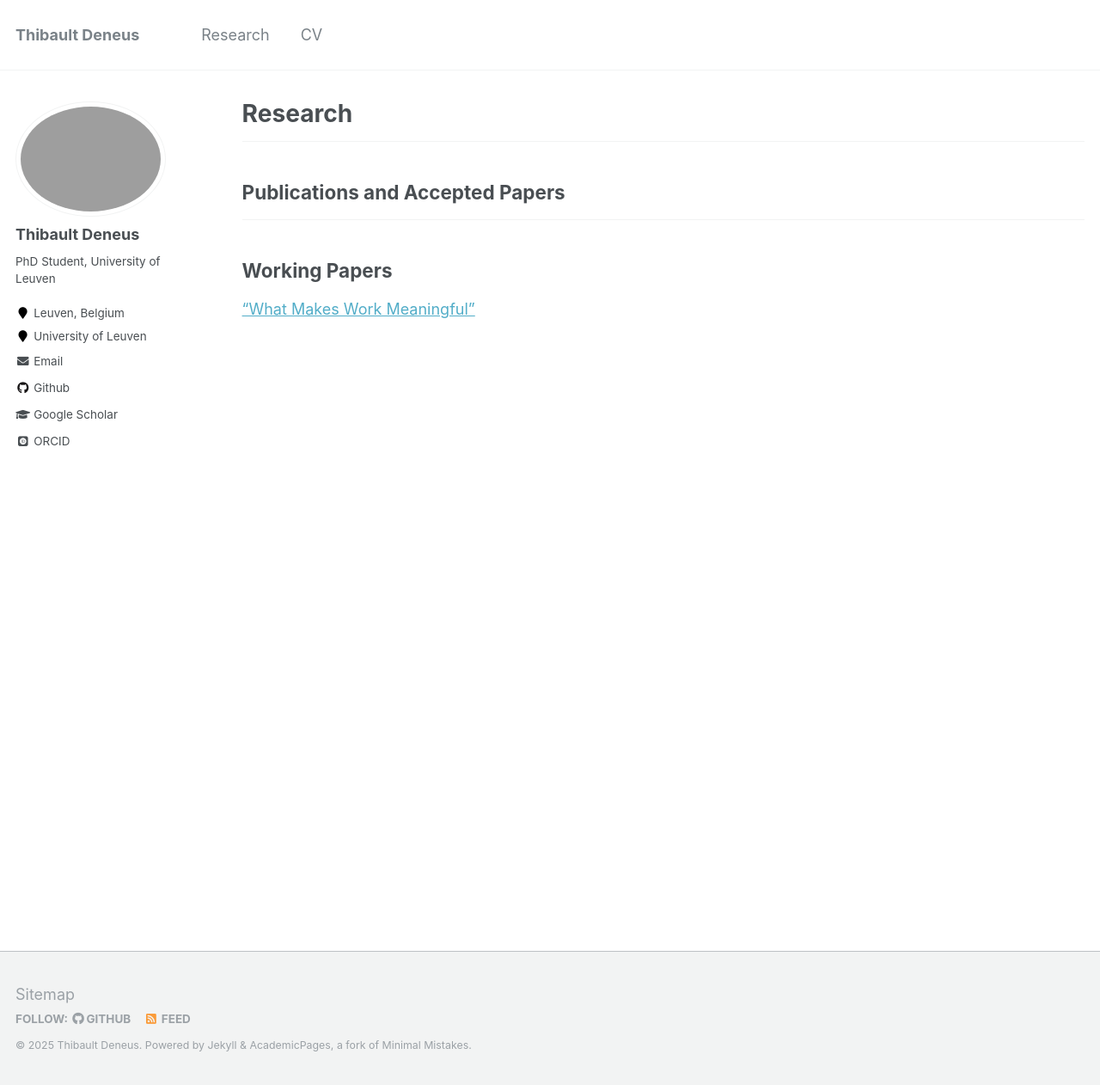
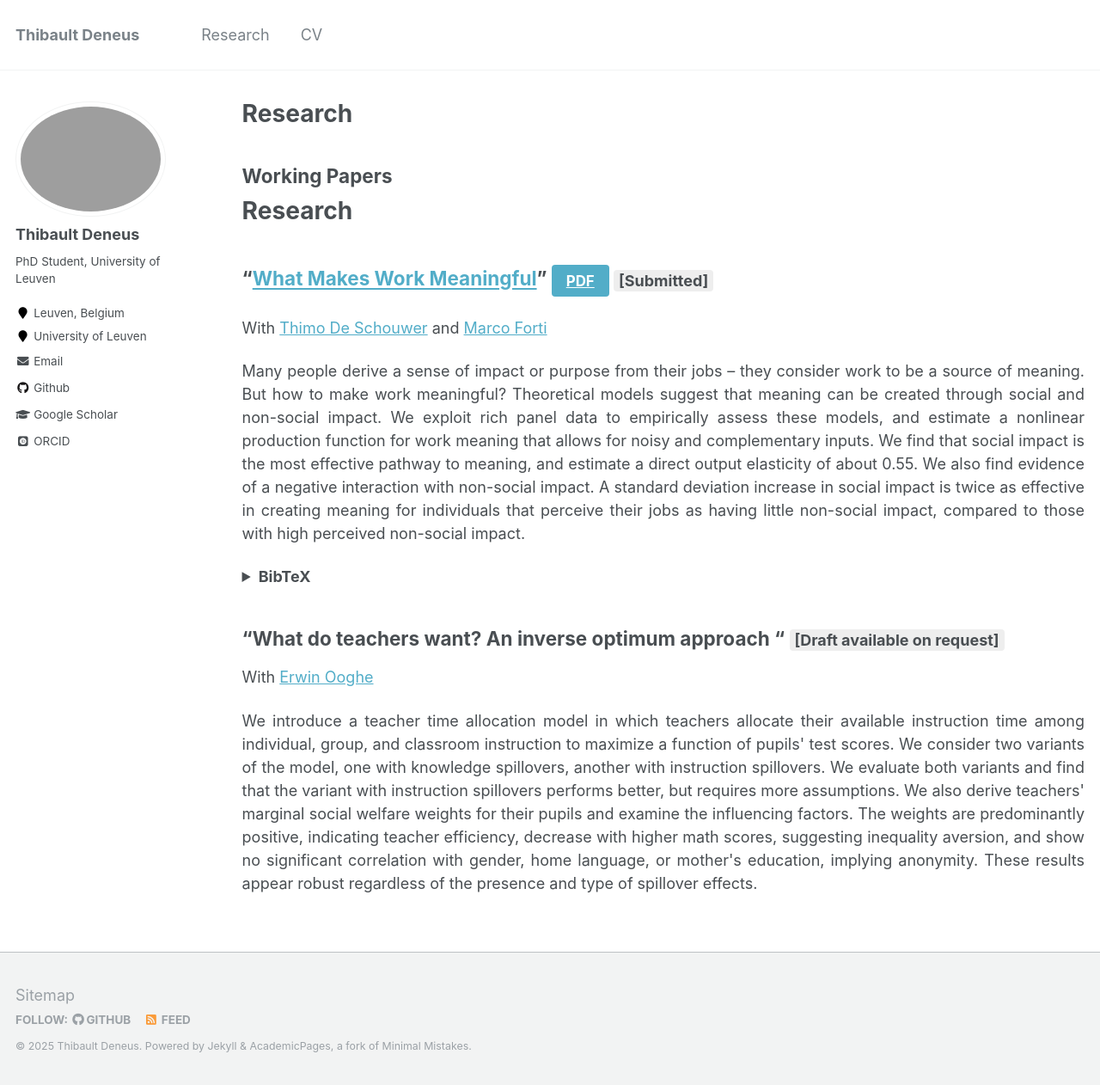
Before and after one commit to ThibaultDeneus/thibaultdeneus.github.io, a Jekyll site: the page built from _pages/research.md, in a window 1280 px wide and 1262 px high. Shown: the whole window at 86% size. Built offline with Jekyll 4.4.1, drawn with Linux system fonts in a browser that asks for light colours; some web fonts are replaced.

Commit message:
Changed formatting

```diff
--- a/_pages/research.md
+++ b/_pages/research.md
@@ -7,15 +7,38 @@
   - /research
 ---
 
-<hr>
 
-## Publications and Accepted Papers
-
-
-<hr>
 
 ## Working Papers
 
 
+#  Research
 
-["What Makes Work Meaningful"](/files/Workmeaning.pdf)
+## "[What Makes Work Meaningful](/files/MeaningProduction.pdf)" <a href="/files/MeaningProduction.pdf" class="btn btn--info">PDF</a> <span style="background:#eee;border-radius:4px;padding:2px 6px;font-size:0.8em;">[Submitted]</span>
+
+With <a href="https://thimodeschouwer.github.io/">Thimo De Schouwer</a> and <a href="https://www.econ.uni-bonn.de/en/department/doctoral-students/marco-forti">Marco Forti</a>
+
+
+  <div style="text-align: justify;">
+  <p>Many people derive a sense of impact or purpose from their jobs – they consider work to be a source of meaning. But how to make work meaningful? Theoretical models suggest that meaning can be created through social and non-social impact. We exploit rich panel data to empirically assess these models, and estimate a nonlinear production function for work meaning that allows for noisy and complementary inputs. We find that social impact is the most effective pathway to meaning, and estimate a direct output elasticity of about 0.55. We also find evidence of a negative interaction with non-social impact. A standard deviation increase in social impact is twice as effective in creating meaning for individuals that perceive their jobs as having little non-social impact, compared to those with high perceived non-social impact.</p></div>
+
+<details>
+  <summary><strong>BibTeX</strong></summary>
+
+<pre><code class="language-bibtex">
+@article{deschouwer2024howto,
+  title   = {How to Make Work Meaningful?},
+  author  = {De Schouwer, Thimo and Deneus, Thibault and Forti, Marco},
+  year    = {2024},
+  note    = {Working Paper}
+}
+</code></pre>
+
+</details>
+
+## "What do teachers want? An inverse optimum approach "  <span style="background:#eee;border-radius:4px;padding:2px 6px;font-size:0.8em;">[Draft available on request]</span>
+
+With <a href="https://sites.google.com/view/erwinooghe/home">Erwin Ooghe</a>
+
+<div style="text-align: justify;">
+<p>We introduce a teacher time allocation model in which teachers allocate their available instruction time among individual, group, and classroom instruction to maximize a function of pupils' test scores. We consider two variants of the model, one with knowledge spillovers, another with instruction spillovers. We evaluate both variants and find that the variant with instruction spillovers performs better, but requires more assumptions. We also derive teachers' marginal social welfare weights for their pupils and examine the influencing factors. The weights are predominantly positive, indicating teacher efficiency, decrease with higher math scores, suggesting inequality aversion, and show no significant correlation with gender, home language, or mother's education, implying anonymity. These results appear robust regardless of the presence and type of spillover effects.</p></div>
```
Also changed, not shown: _pages/about.md (+11 -2 lines).
